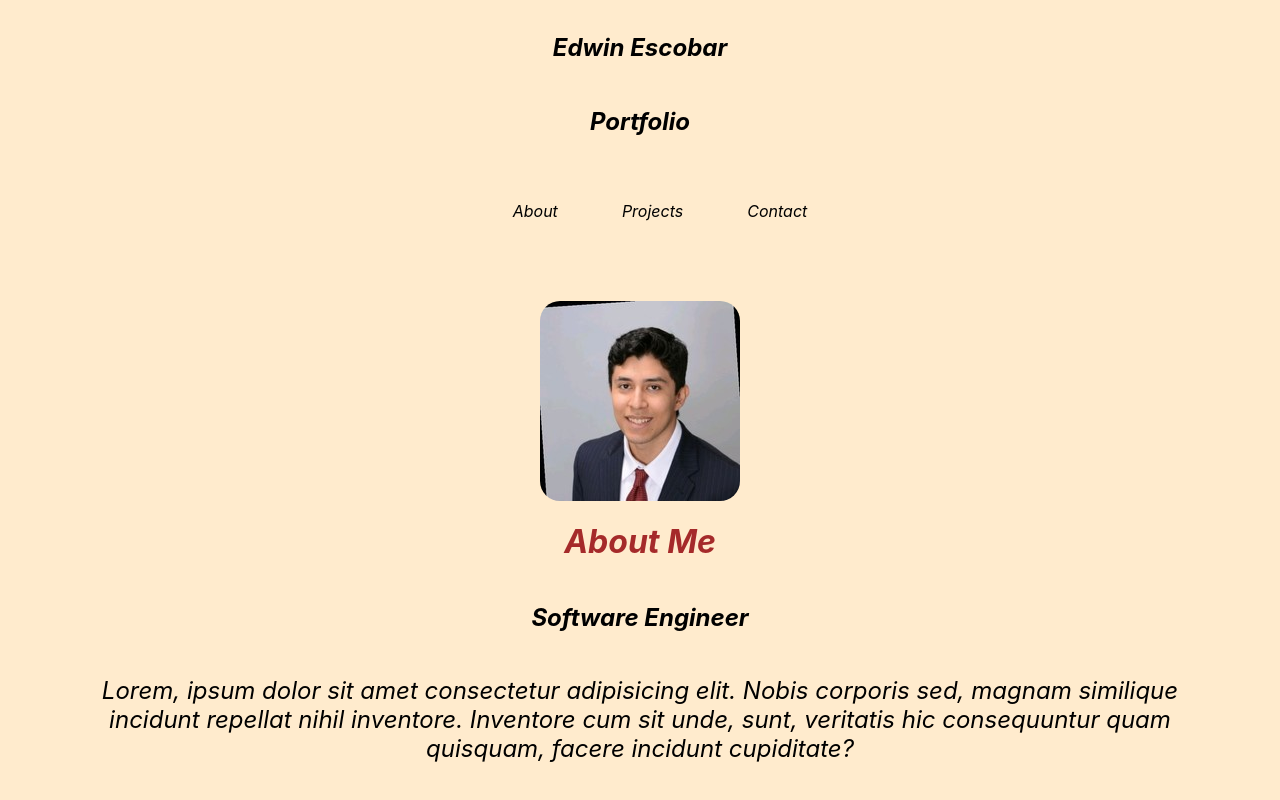
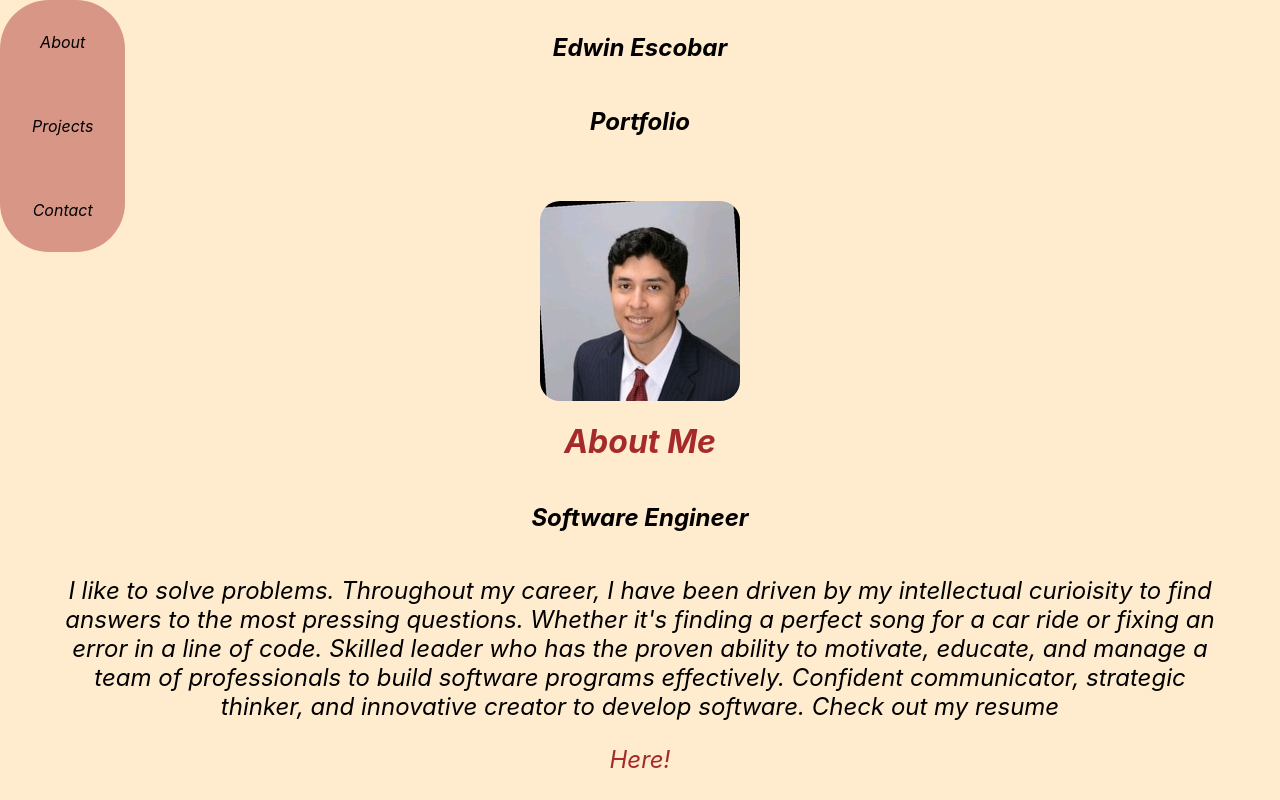
Before and after one commit to EdwinE97/Portfolio, a React (Create React App) app in the folder portfolio/: page / in a window 1280 px wide. Shown: the top 800 px of the page. Built offline with nearby package versions, Linux system fonts and the light colour scheme.

Commit message:
added resume

```diff
--- a/portfolio/src/App.css
+++ b/portfolio/src/App.css
@@ -10,10 +10,18 @@ body{
 /* Nav  css */
 
 .nav-links{
+    background-color: rgba(165, 42, 42, 0.436);
+    padding:0rem;
     display: flex;
-    flex-direction: row-reverse;
+    flex-direction: column-reverse;
     justify-content: center;
     align-items: center;
+    position: fixed;
+    z-index: 1;
+    top: 0;
+    margin:0;
+  border-radius: 49px;
+
 
 }
 .my-name{
--- a/portfolio/src/components/About.jsx
+++ b/portfolio/src/components/About.jsx
@@ -9,7 +9,8 @@ const About = () =>{
             <img className='img-me' alt='profile' src='./img/edwin pic.jpeg'></img>
             <h1 style={{color:'brown'}}>About Me</h1>
             <h2>Software Engineer</h2>
-            <p>Lorem, ipsum dolor sit amet consectetur adipisicing elit. Nobis corporis sed, magnam similique incidunt repellat nihil inventore. Inventore cum sit unde, sunt, veritatis hic consequuntur quam quisquam, facere incidunt cupiditate?</p>
+            <p>I like to solve problems. Throughout my career, I have been driven by my intellectual curioisity to find answers to the most pressing questions. Whether it's finding a perfect song for a car ride or fixing an error in a line of code.
+            Skilled leader who has the proven ability to motivate, educate, and manage a team of professionals to build software programs effectively. Confident communicator, strategic thinker, and innovative creator to develop software. Check out my resume <a href='img/Edwin_E_Resume.pdf'><p style={{color:'brown'}}>here!</p></a> </p>
 
             </div>
         </div>
--- a/portfolio/src/components/Projects.jsx
+++ b/portfolio/src/components/Projects.jsx
@@ -15,7 +15,7 @@ const Projects = () => {
         {/* Gateway */}
         <div className="project-column-grid">
           <div className="project-column-grid_column">
-            <button className="project-btn" href=''>Take A Look</button>
+            <button className="project-btn"> <a href='https://edwine97.github.io/Gateway/'>Take A Look</a></button>
 
             <div className="project-img-container">
               <img
```
Also changed, not shown: 1 other file (tests, documents, lock files or other folders).
